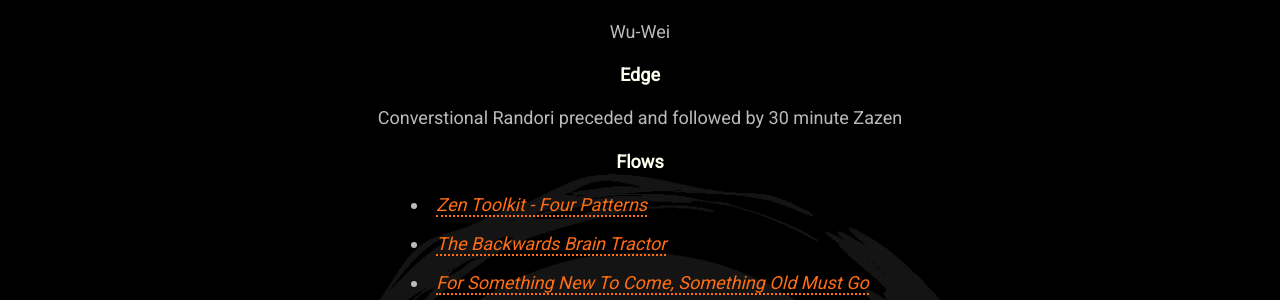
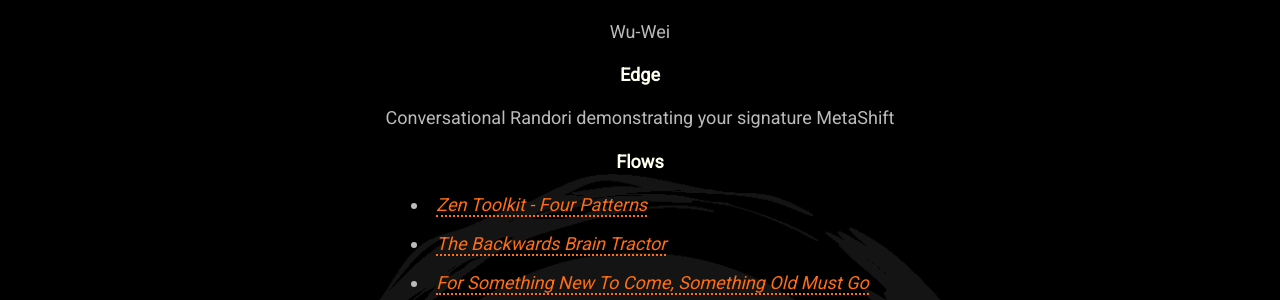
Before and after one commit to mindset-dojo/mindset-dojo.github.io, a Jekyll site: the page built from program.md, in a window 1280 px wide and 900 px high, scrolled down 5603 px. Shown: the part 153-453 px from the top of the window. Built offline with Jekyll 4.4.1, drawn with Linux system fonts in a browser that asks for light colours; some web fonts are replaced.

Commit message:
refactor(program): tie black level edge challenge to your signature metashift.

```diff
--- a/_data/program.yaml
+++ b/_data/program.yaml
@@ -160,7 +160,7 @@ levels:
     label: Shodan
     level: 1
     intention: Wu-Wei
-    edge: Converstional Randori preceded and followed by 30 minute Zazen
+    edge: Conversational Randori demonstrating your signature MetaShift
     flows:
       - label: Zen Toolkit - Four Patterns
         url: https://vimeo.com/944675826/c57a7ce142
```
